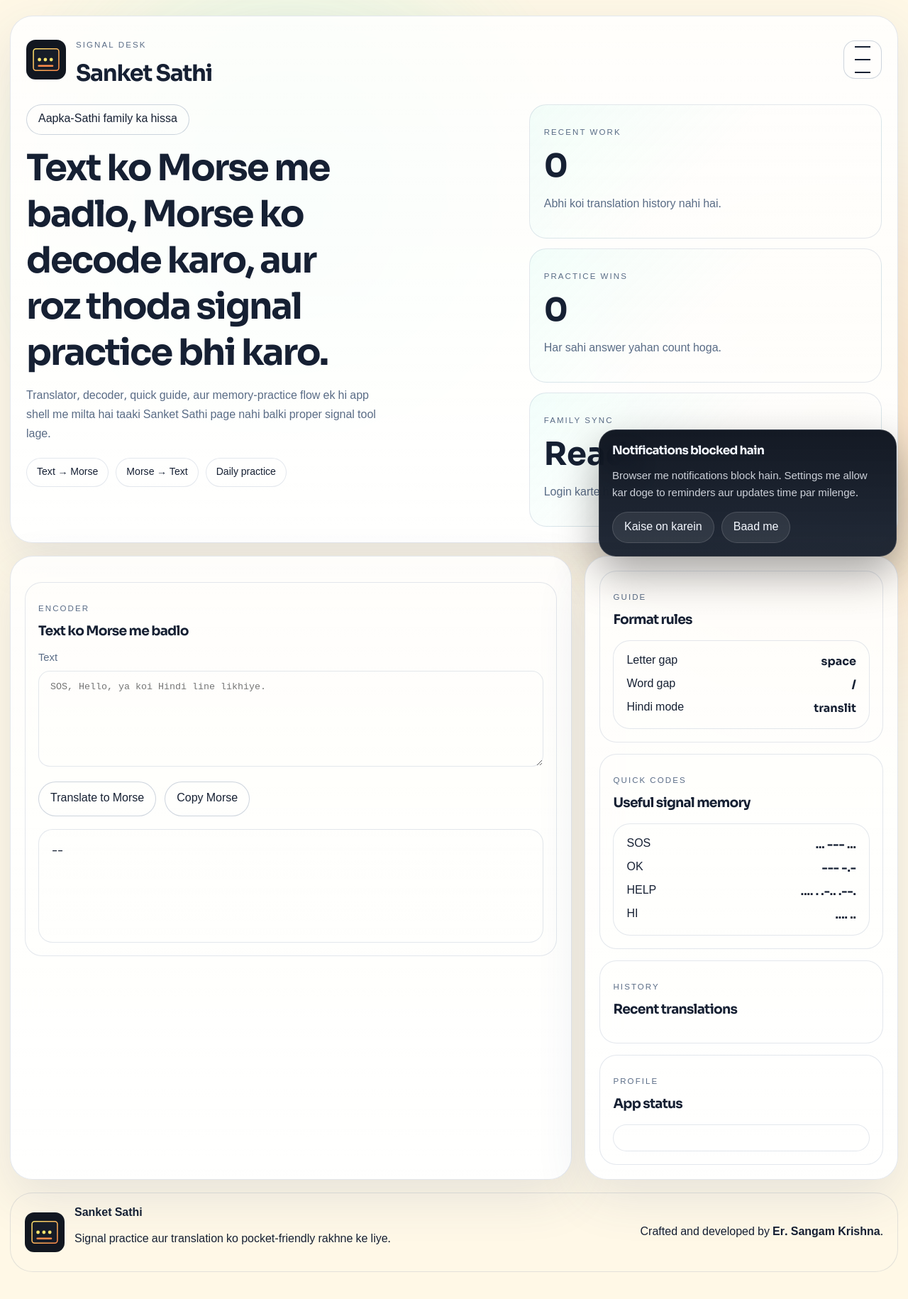
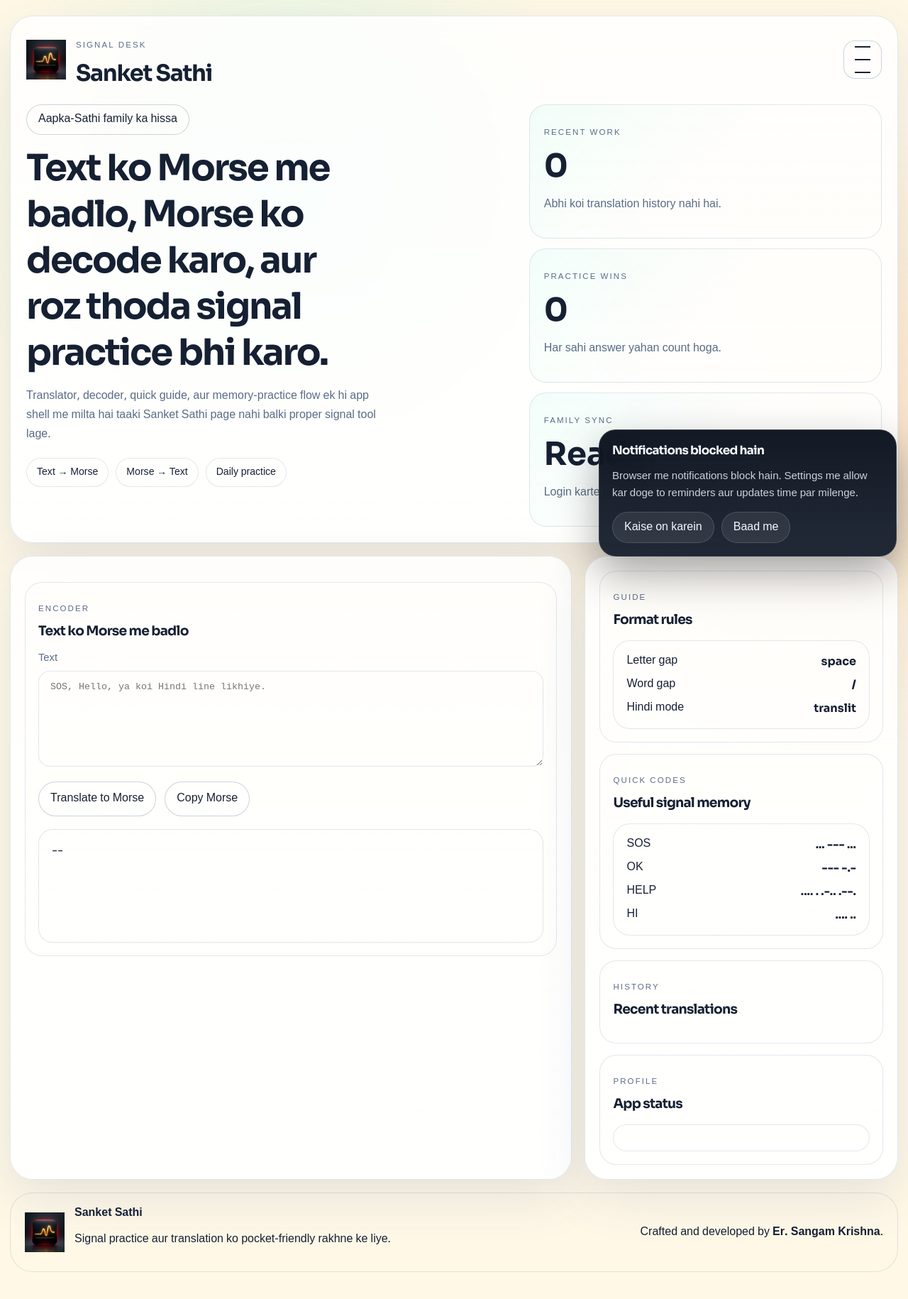
Before and after one commit to SnakeEye-sudo/Sanket-Sathi, a website: page index.html in a window 1280 px wide. Shown: the whole page at 71% size. Drawn offline with Linux system fonts and the light colour scheme.

Commit message:
chore: premium branding upgrade (PWA icons and hub synchronization)

```diff
--- a/index.html
+++ b/index.html
@@ -9,7 +9,7 @@
   <link rel="preconnect" href="https://fonts.googleapis.com">
   <link rel="preconnect" href="https://fonts.gstatic.com" crossorigin>
   <link href="https://fonts.googleapis.com/css2?family=Noto+Sans+Devanagari:wght@400;500;600;700;800&family=Sora:wght@400;600;700;800&display=swap" rel="stylesheet">
-  <link rel="icon" href="favicon.svg" type="image/svg+xml">
+  <link rel="icon" type="image/png" href="logo.png">
   <link rel="manifest" href="manifest.json">
   <link rel="stylesheet" href="styles.css">
 </head>
@@ -89,7 +89,7 @@
     <header class="hero">
       <div class="hero-top">
         <div class="brand-wrap">
-          <img src="logo.svg" alt="Sanket Sathi logo" class="brand-logo">
+          <img src="logo.png" alt="Sanket Sathi logo" class="brand-logo">
           <div>
             <p class="hero-tag" id="brandTag">Signal desk</p>
             <h1>Sanket Sathi</h1>
@@ -248,7 +248,7 @@
 
     <footer class="site-footer">
       <div class="footer-brand">
-        <img src="logo.svg" alt="Sanket Sathi logo">
+        <img src="logo.png" alt="Sanket Sathi logo">
         <div>
           <strong>Sanket Sathi</strong>
           <p id="footerNote">Signal practice aur translation ko pocket-friendly rakhne ke liye.</p>
```
Also changed, not shown: logo.png (added), manifest.json.
